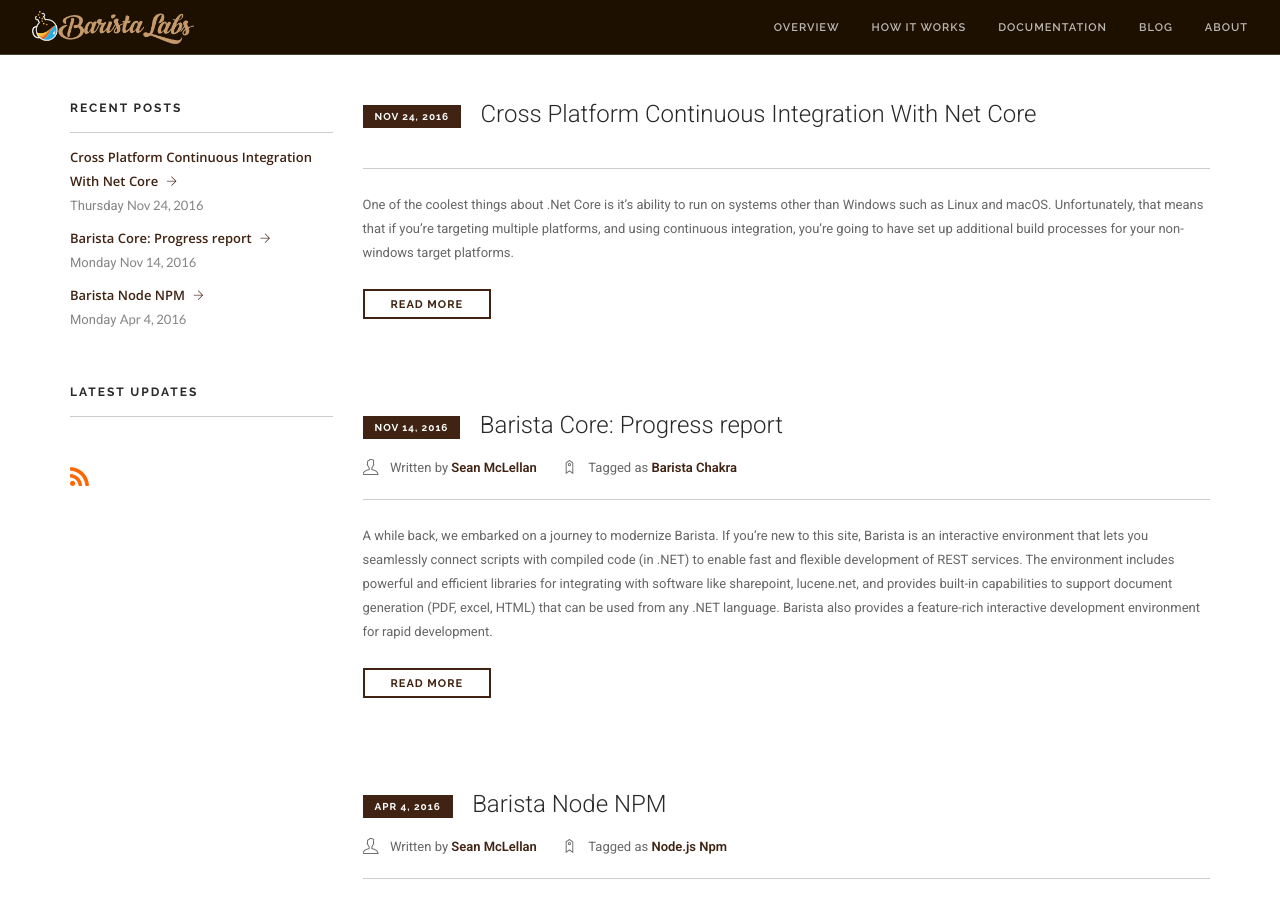
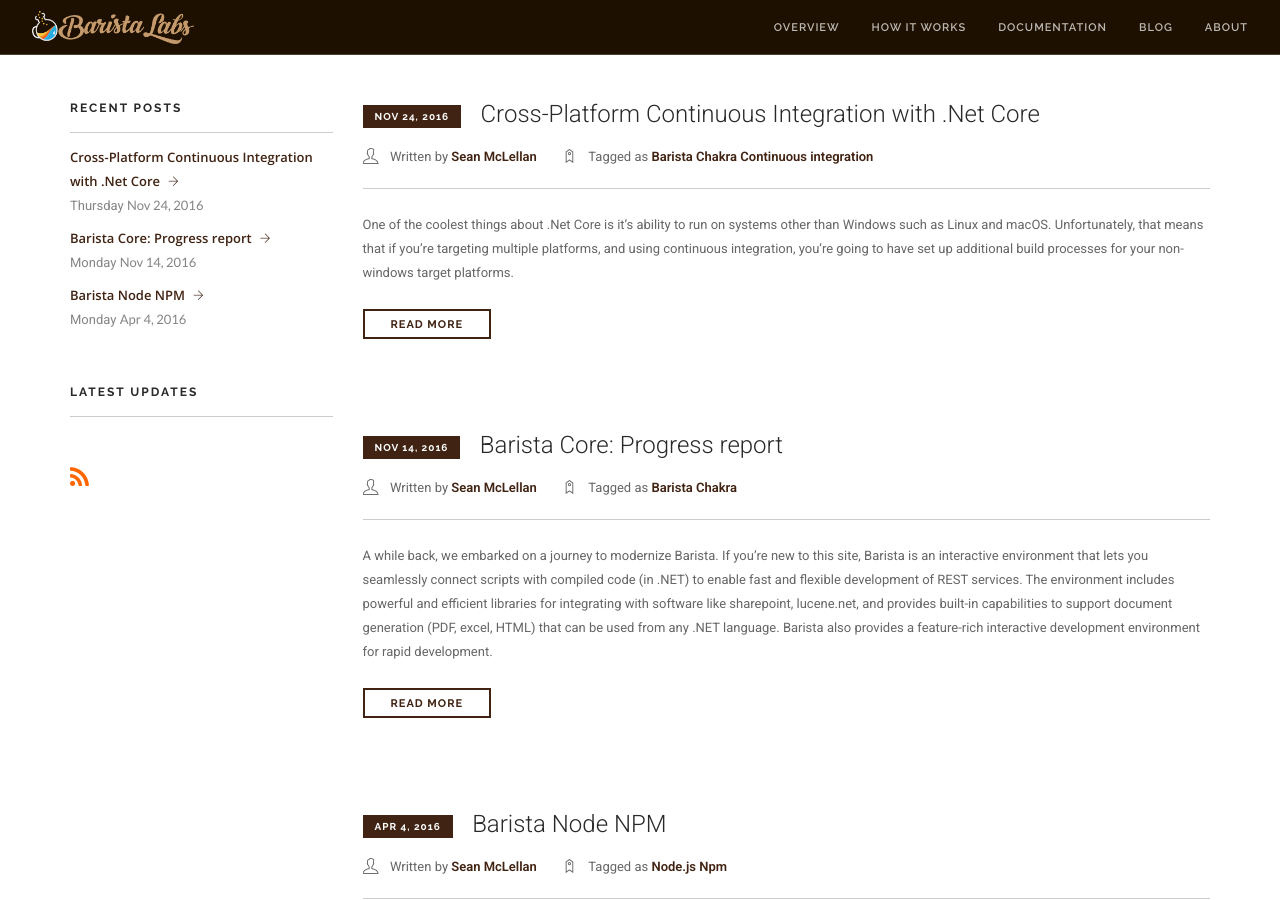
Before and after one commit to BaristaLabs/BaristaLabs.github.io, a Jekyll site: the page built from blog/index.html, in a window 1280 px wide and 900 px high. Built offline with Jekyll 4.4.1, drawn with Linux system fonts in a browser that asks for light colours; the list of posts is cut into pages by our own code; some of the changed text lies outside the part shown.

Commit message:
Forgot the preamble on the last post

```diff
--- a/_posts/2016-11-24-cross-platform-continuous-integration-with-net-core.md
+++ b/_posts/2016-11-24-cross-platform-continuous-integration-with-net-core.md
@@ -1,3 +1,11 @@
+---
+layout: post
+title:  "Cross-Platform Continuous Integration with .Net Core"
+date:   2016-11-24
+author: "Sean McLellan"
+tags: ["Barista", "Chakra", "Continuous Integration"]
+---
+
 One of the coolest things about .Net Core is it's ability to run on systems other than Windows such as Linux and macOS. Unfortunately, that means that if you're targeting multiple platforms, and using continuous integration, you're going to have set up additional build processes for your non-windows target platforms.
 
 I've been recently building a cross-platform version of Barista, called BaristaCore, using .Net Core and wanted xplat CI in my workflow. Having separate VMs (macOS, win and ubuntu) and manually testing is a workable solution in my scenario, but it's a chore to switch VMs and doing these things manually is orthogonal to modern software development. So I went looking for a modern solution.
```
